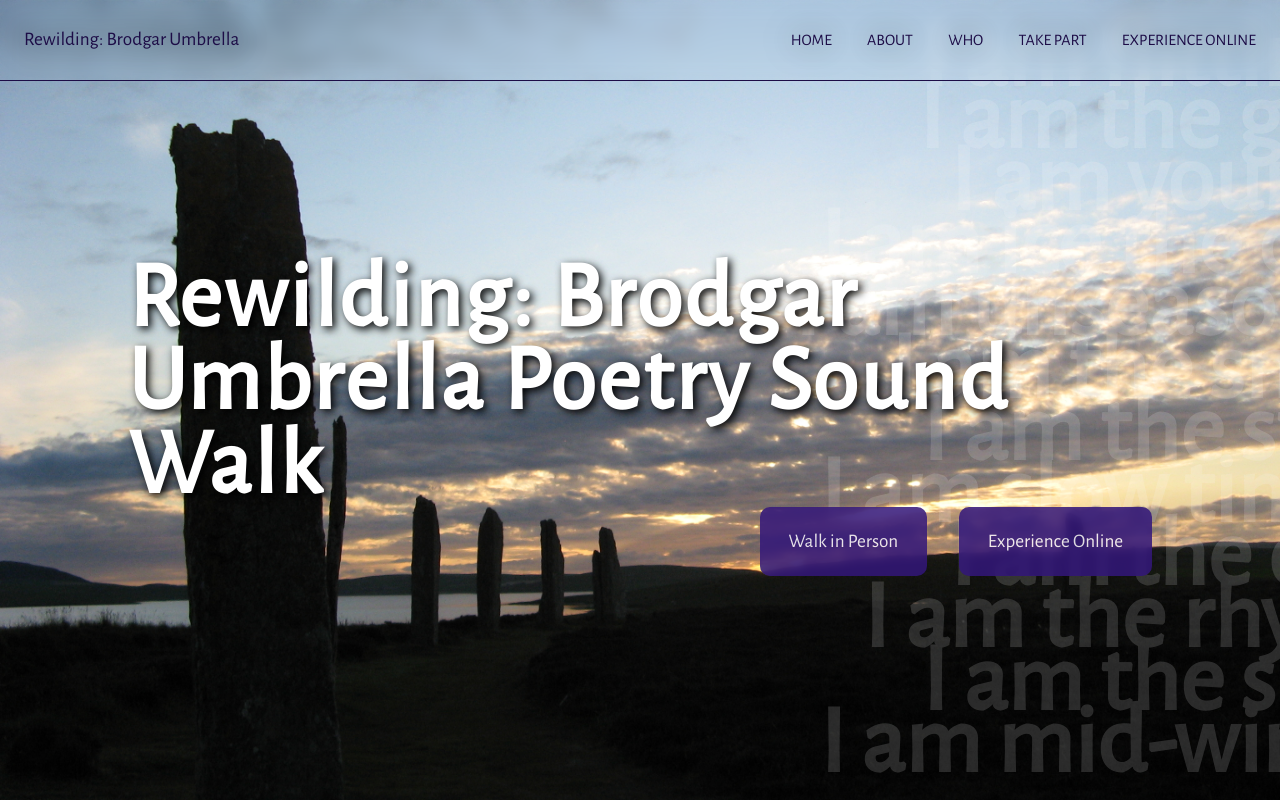
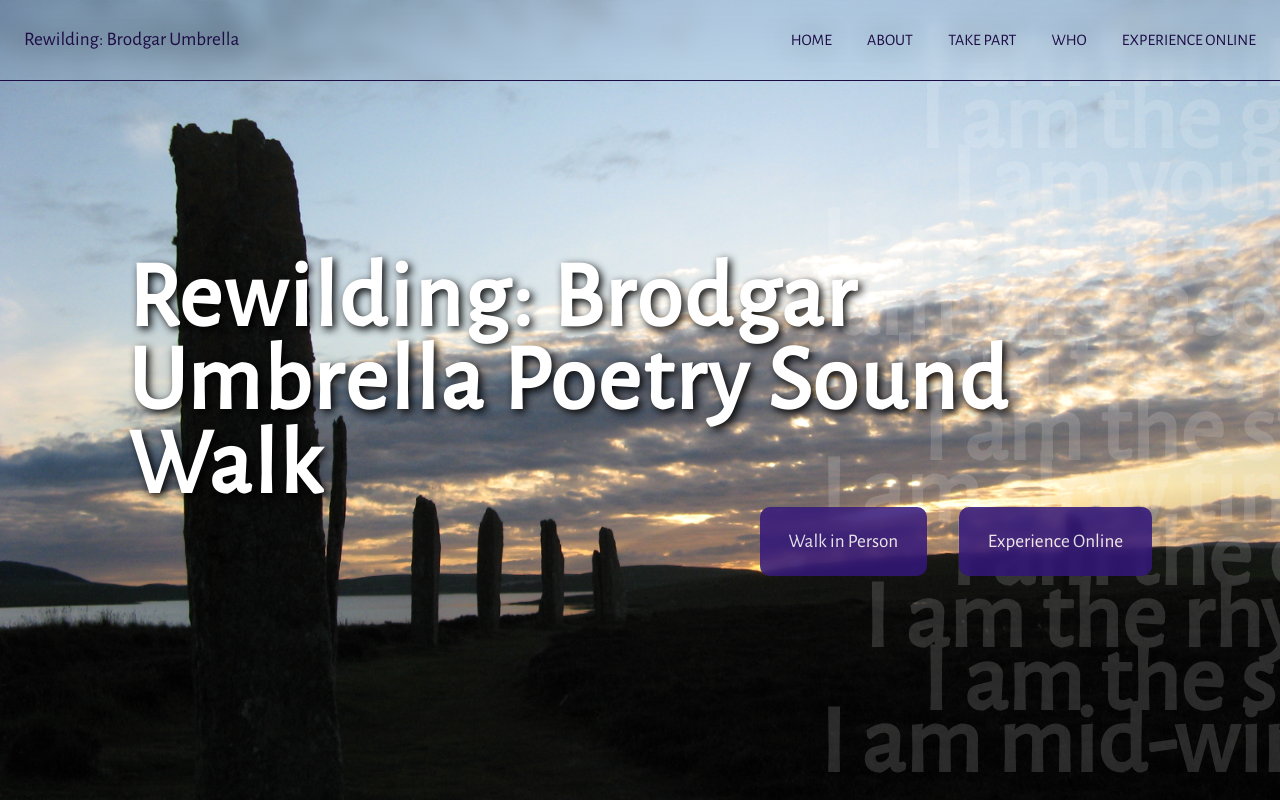
Before and after one commit to empowermint/brodgar, a Next.js app: page / in a window 1280 px wide. Shown: the top 800 px of the page. Built offline with nearby package versions, Linux system fonts and the light colour scheme.

Commit message:
Reorder menu

```diff
--- a/components/Menu.js
+++ b/components/Menu.js
@@ -23,11 +23,6 @@ export default function Menu() {
               <a className="main-menu__link">About</a>
             </Link>
           </li>
-          <li>
-            <Link href="/who">
-              <a className="main-menu__link">Who</a>
-            </Link>
-          </li>
           <li className="sub-menu__parent">
             <Link href="/take-part">
               <a className="main-menu__link">Take Part</a>
@@ -46,6 +41,11 @@ export default function Menu() {
             </ul>
           </li>
           <li>
+            <Link href="/who">
+              <a className="main-menu__link">Who</a>
+            </Link>
+          </li>
+          <li>
             <Link href="/poems">
               <a className="main-menu__link">Experience Online</a>
             </Link>
```
